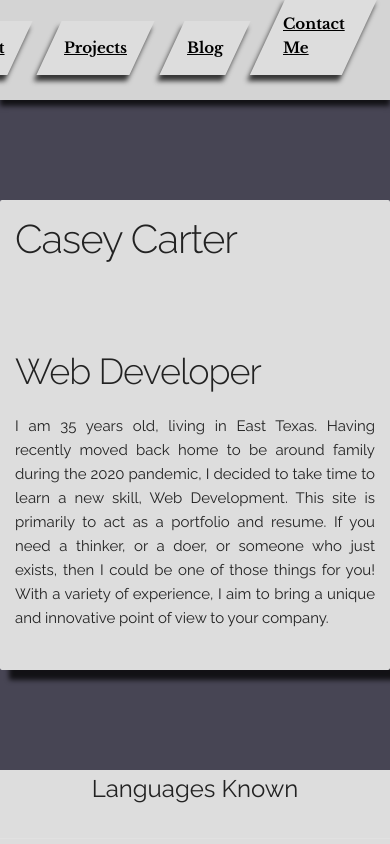
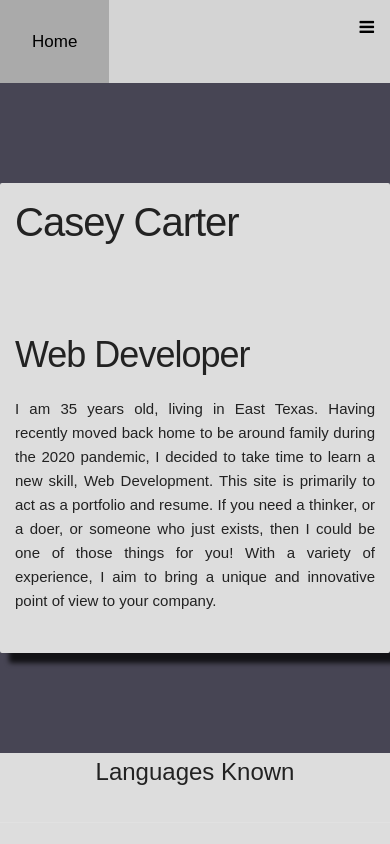
Before and after one commit to carter85/ccartersite, a plain HTML site: page index.html in a window 390 px wide. Shown: the top 844 px of the page. Drawn offline with nearby package versions, Linux system fonts and the light colour scheme.

Commit message:
finally got navbar working

```diff
--- /dev/null
+++ b/css/navstyle.css
@@ -0,0 +1,106 @@
+
+    body {
+      margin: 0;
+      font-family: Arial, Helvetica, sans-serif;
+    }
+
+    .topnav {
+      overflow: hidden;
+      background-color: rgb(212, 212, 212);
+      color: black;
+    }
+
+    .topnav span, .topnav a {
+        float: left;
+        display: block;
+        color: black;
+        text-align: center;
+        padding: 14px 16px;
+        text-decoration: none;
+        font-size: 17px;
+    }
+
+  .navWord:hover {
+    background-color: #aaa;
+    color: black;
+  }
+
+    .topnav .icon {
+      display: none;
+    }
+
+    @media screen and (max-width: 600px) {
+      .topnav a:not(:first-child) {display: none;}
+      .topnav a.icon {
+        float: right;
+        display: block;
+      }
+    }
+
+    @media screen and (max-width: 600px) {
+      .topnav.responsive {position: relative;}
+      .topnav.responsive .icon {
+        position: absolute;
+        right: 0;
+        top: 0;
+      }
+      .topnav.responsive a, .topnav.responsive span {
+        float: none;
+        display: block;
+        text-align: left;
+      }
+    }
+
+
+/* OLD NAVBAR
+/\/\/\/\/\/\/\/\/\/\/\/\/\/\/\/\/*/
+
+/*
+#navCont {
+    width: 100%;
+    max-height: 100px;
+    height: auto;
+    display: flex;
+    background-color: rgb(212, 212, 212);
+    align-items: flex-end;
+    justify-content: flex-end;
+    -webkit-box-shadow: 0px 6px 5px 0px rgba(0,0,0,0.75);
+    -moz-box-shadow: 0px 6px 5px 0px rgba(0,0,0,0.75);
+    box-shadow: 0px 6px 5px 0px rgba(0,0,0,0.75);
+    }
+
+  .navWord {
+    transform: skewX(25deg);
+  }
+  .navItems:hover {
+    background-color: #aaa;
+  }
+
+  #navBar {
+    background-color: grey;
+    color: black;
+    max-width: 100%;
+    min-width: 50px;
+    max-height: 100px;
+    min-height: 50px;
+    position: relative;
+    flex-direction: column;
+    z-index: 1;
+  }
+  div a {
+    color: black;
+    list-style: none;
+  }
+  .navItems {
+    font-family: 'Libre Baskerville', serif;
+    display: flex;
+    background-color: #ddd;
+    margin-right: 2em;
+    transform: skewX(-25deg);
+    padding: 1em;
+    width: auto;
+    height: auto;
+    -webkit-box-shadow: 0px 6px 5px 0px rgba(0,0,0,0.75);
+  -moz-box-shadow: 0px 6px 5px 0px rgba(0,0,0,0.75);
+  box-shadow: 0px 6px 5px 0px rgba(0,0,0,0.75);
+  } */
--- a/css/skeleton.css
+++ b/css/skeleton.css
@@ -412,14 +412,29 @@ there.
 
 
 /* Larger than mobile */
-@media (max-width: 400px) {
-  .navItems {
-    display: none;
+@media (min-width: 400px) {}
+
+/* Larger than phablet (also point when grid becomes active) */
+@media screen and (max-width: 600px) {
+  .topnav a:not(:first-child) {display: none;}
+  .topnav a.icon {
+    float: right;
+    display: block;
   }
 }
-
-/* Larger than phablet (also point when grid becomes active) */
-@media (min-width: 550px) {}
+@media screen and (max-width: 600px) {
+  .topnav.responsive {position: relative;}
+  .topnav.responsive .icon {
+    position: absolute;
+    right: 0;
+    top: 0;
+  }
+  .topnav.responsive a {
+    float: none;
+    display: block;
+    text-align: left;
+  }
+}
 
 /* Larger than tablet */
 @media (min-width: 750px) {}
@@ -430,54 +445,6 @@ there.
 /* Larger than Desktop HD */
 @media (min-width: 1200px) {}
 
-#navCont {
-  width: 100%;
-  max-height: 100px;
-  height: auto;
-  display: flex;
-  background-color: rgb(212, 212, 212);
-  align-items: flex-end;
-  justify-content: flex-end;
-  -webkit-box-shadow: 0px 6px 5px 0px rgba(0,0,0,0.75);
--moz-box-shadow: 0px 6px 5px 0px rgba(0,0,0,0.75);
-box-shadow: 0px 6px 5px 0px rgba(0,0,0,0.75);
-
-}
-.navWord {
-  transform: skewX(25deg);
-}
-.navItems:hover {
-  background-color: #aaa;
-}
-/*
-#navBar {
-  background-color: grey;
-  color: black;
-  max-width: 100%;
-  min-width: 50px;
-  max-height: 100px;
-  min-height: 50px;
-  position: relative;
-  flex-direction: column;
-  z-index: 10;
-} */
-div a {
-  color: black;
-  list-style: none;
-}
-.navItems {
-  font-family: 'Libre Baskerville', serif;
-  display: flex;
-  background-color: #ddd;
-  margin-right: 2em;
-  transform: skewX(-25deg);
-  padding: 1em;
-  width: auto;
-  height: auto;
-  -webkit-box-shadow: 0px 6px 5px 0px rgba(0,0,0,0.75);
--moz-box-shadow: 0px 6px 5px 0px rgba(0,0,0,0.75);
-box-shadow: 0px 6px 5px 0px rgba(0,0,0,0.75);
-}
 .brunt {
   width: 100px;
   height: 100px;
@@ -494,6 +461,7 @@ box-shadow: 0px 6px 5px 0px rgba(0,0,0,0.75);
   min-width: 50px;
   max-height: 100%;
   min-height: 50px;
+  z-index: 1;
 
 }
 #introContainer {
@@ -502,6 +470,7 @@ box-shadow: 0px 6px 5px 0px rgba(0,0,0,0.75);
   display: grid;
   align-content: center;
   position: relative;
+  z-index: 1;
   -webkit-box-shadow: 9px 10px 5px 0px rgba(0,0,0,0.75);
 -moz-box-shadow: 9px 10px 5px 0px rgba(0,0,0,0.75);
 box-shadow: 9px 10px 5px 0px rgba(0,0,0,0.75);
--- a/index.html
+++ b/index.html
@@ -20,31 +20,76 @@
 
   <!-- ICONS
   –––––––––––––––––––––––––––––––––––––––––––––––––– -->
-  <link href="https://fonts.googleapis.com/icon?family=Material+Icons"
-      rel="stylesheet">
+  <link href="https://fonts.googleapis.com/icon?family=Material+Icons" rel="stylesheet">
+      <link rel="stylesheet" href="https://cdnjs.cloudflare.com/ajax/libs/font-awesome/4.7.0/css/font-awesome.min.css">
 
   <!-- CSS
   –––––––––––––––––––––––––––––––––––––––––––––––––– -->
   <link rel="stylesheet" href="css/normalize.css">
   <link rel="stylesheet" href="css/skeleton.css">
+  <link rel="stylesheet" href="css/navstyle.css">
 
   <!-- Favicon
+    –––––––––––––––––––––––––––––––––––––––––––––––––– -->
+  <link rel="icon" type="image/png" href="images/favicon.png">
+
+
+  <!-- Scripts
   –––––––––––––––––––––––––––––––––––––––––––––––––– -->
-  <link rel="icon" type="image/png" href="images/favicon.png">
+    <!-- <link rel="Scripts" href="js/hireMe.js"> -->
+
 
 </head>
 <body>
 
   <!-- Primary Page Layout
   –––––––––––––––––––––––––––––––––––––––––––––––––– -->
-  <div id="navCont" class="ten columns">
+
+
+
+  <div class="topnav" id="myTopnav">
+    <a class="navWord" href="#home" class="active"><span class="navWord">Home</span></a>
+    <a class="navWord" href="#about"><span class="navWord">About</span></a>
+    <a class="navWord" href="#blog"><span class="navWord">Blog</span></a>
+    <a class="navWord" href="#projects"><span class="navWord">Projects</span></a>
+    <a class="navWord" href="#contact"><span class="navWord">Contact Me</span></a>
+    <a href="javascript:void(0);" class="icon" onclick="myFunction()">
+      <i class="fa fa-bars"></i>
+    </a>
+  </div>
+  <script>
+  function myFunction() {
+    var x = document.getElementById("myTopnav");
+    if (x.className === "topnav") {
+      x.className += " responsive";
+    } else {
+      x.className = "topnav";
+    }
+  }
+</script>
+
+ <!--  <div class="topnav" id="myTopnav">
+    <p class="navItems"><a href="#" class="navWord"><strong>Home</strong></a></p>
+    <p class="navItems"><a href="#" class="navWord"><strong>About</strong></a></p>
+    <p class="navItems"><a href="#" class="navWord"><strong>Projects</strong></a></p>
+    <p class="navItems"><a href="#" class="navWord"><strong>Blog</strong></a></p>
+    <p class="navItems"><a href="#" class="navWord"><strong>Contact Me</strong></a></p>
+    <a href="javascript:void(0);" class="icon" onclick="myFunction()">
+      <i class="fa fa-bars"></i>
+    </a>
+  </div> -->
+
+
+
+<!-- <div id="navCont" class="ten columns">
        <p class="navItems"><a href="#" class="navWord"><strong>Home</strong></a></p>
        <p class="navItems"><a href="#" class="navWord"><strong>About</strong></a></p>
        <p class="navItems"><a href="#" class="navWord"><strong>Projects</strong></a></p>
        <p class="navItems"><a href="#" class="navWord"><strong>Blog</strong></a></p>
        <p class="navItems"><a href="#" class="navWord"><strong>Contact Me</strong></a></p>
+      </div>
+ -->
 
-      </div>
 
 <div class="twelve columns spacer"></div>
 
```
Also changed, not shown: js/hireMe.js (+12 -0 lines).
